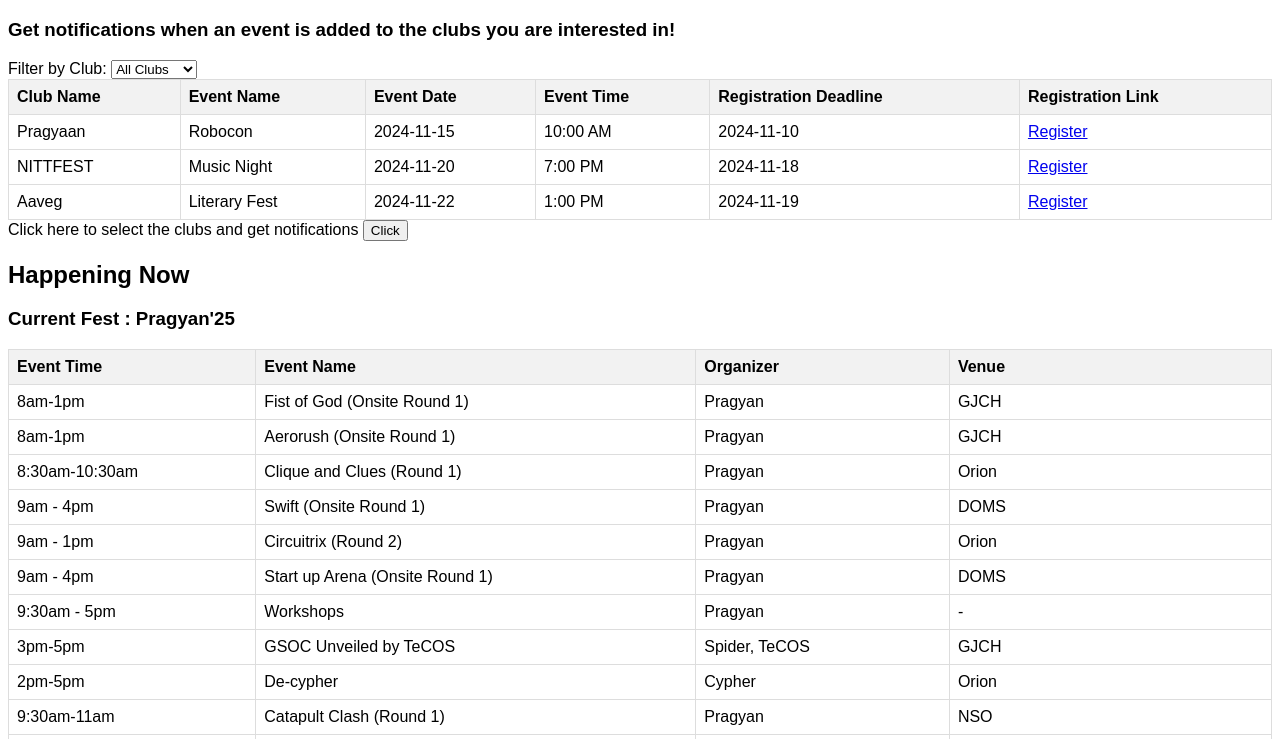
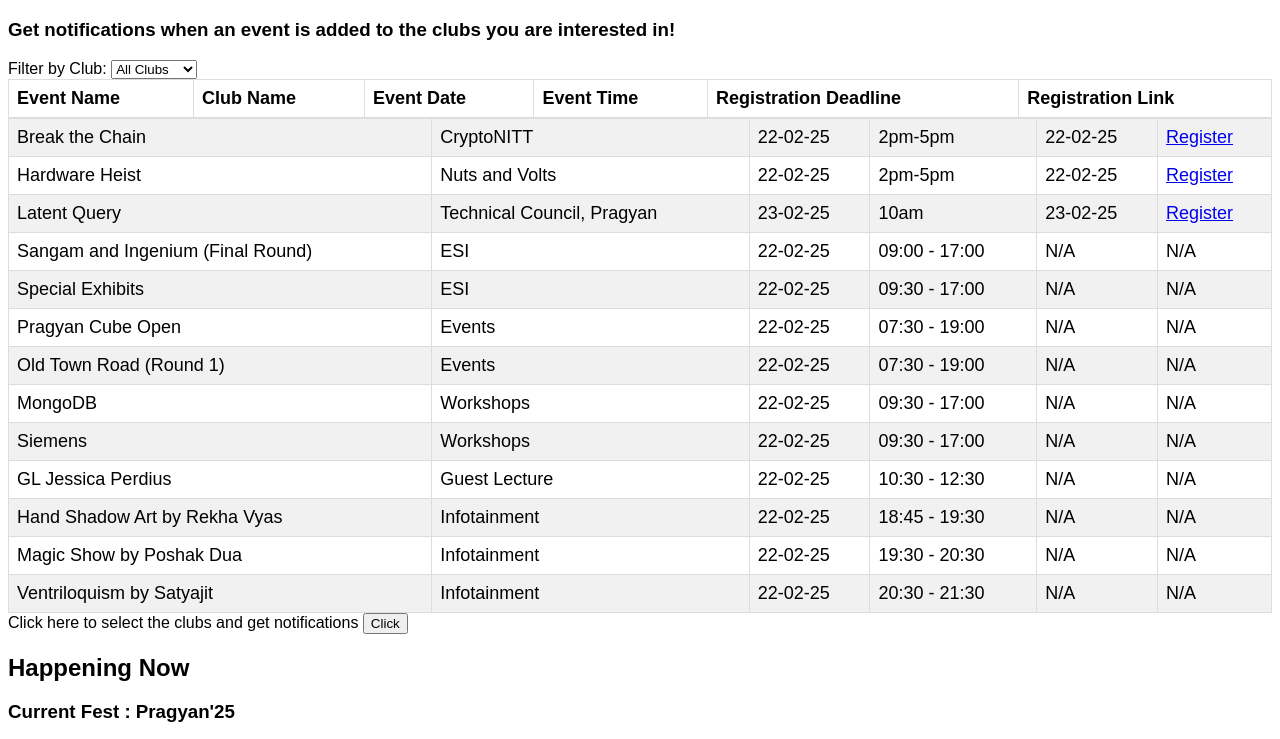
Before and after one commit to nmada-nitt/NMADA, a plain HTML site: page index.html in a window 1280 px wide. Shown: the part 61-800 px from the top of the page. Drawn offline with Linux system fonts and the light colour scheme.

Commit message:
Update index.html

```diff
--- a/index.html
+++ b/index.html
@@ -7,6 +7,7 @@
             font-family: sans-serif;
         }
         table {
+            font-size: 18px;
             border-collapse: collapse;
             width: 100%;
         }
@@ -16,36 +17,15 @@
             text-align: left;
         }
         th {
+            font-size: 18px
             background-color: #f2f2f2;
         }
     </style>
 </head>
 
-    <style>
-/*     .table-container {
-        width: 100%;
-        overflow-x: auto;
-    }
+</style>
 
-    table {
-        width: 100%;
-        border-collapse: collapse;
-    }
-
-    th, td {
-        padding: 8px;
-        text-align: left;
-        border: 1px solid #ddd;
-    }
-
-    @media (max-width: 600px) {
-        th, td {
-            font-size: 14px;
-            padding: 6px;
-        }
-    } */
-
-        /* Default table styling */
+<style>/* Default table styling */
     .table-container {
         width: 100%;
         overflow-x: auto;
@@ -93,7 +73,15 @@
             text-align: left;
         }
     }
+
+    tbody tr:nth-child(odd) {
+    background-color: #f1f1f1;
+}
+
     </style>
+
+
+
 
 <body>
 
@@ -112,100 +100,124 @@
     <table>
         <thead>
             <tr>
+                <th>Event Name</th>
                 <th>Club Name</th>
-                <th>Event Name</th>
                 <th>Event Date</th>
                 <th>Event Time</th>
                 <th>Registration Deadline</th>
                 <th>Registration Link</th>
             </tr>
         </thead>
-        <tbody id="eventList">
+        <tbody>
+            <table>
+                    <tr>
+                        <td>Break the Chain</td>
+                        <td>CryptoNITT</td>
+                        <td>22-02-25</td>
+                        <td>2pm-5pm</td>
+                        <td>22-02-25</td>
+                        <td><a href="https://docs.google.com/forms/d/e/1FAIpQLSeUYhMviHFQeElOLo8IHUvLmsCbJ9ujhwRw_TkTe-p6NItsIw/viewform">Register</a></td>
+                    </tr>
+                    <tr>
+                        <td>Hardware Heist</td>
+                        <td>Nuts and Volts</td>
+                        <td>22-02-25</td>
+                        <td>2pm-5pm</td>
+                        <td>22-02-25</td>
+                        <td><a href="https://docs.google.com/forms/d/e/1FAIpQLSfqUuqp2AnPaqoPfWnwPc4dgHUsCmDy3vMFmoay7v_rLeTVEA/viewform">Register</a></td>
+                    </tr>
+                    <tr>
+                        <td>Latent Query</td>
+                        <td>Technical Council, Pragyan</td>
+                        <td>23-02-25</td>
+                        <td>10am</td>
+                        <td>23-02-25</td>
+                        <td><a href="https://unstop.com/competitions/latent-query-pragyan25-national-institute-of-technology-nit-tiruchirappalli-1407043?lb=MFD36Tas&utm_medium=Share&utm_source=shortUrl">Register</a></td>
+                    </tr>
+                    <tr>
+                        <td>Sangam and Ingenium (Final Round)</td>
+                        <td>ESI</td>
+                        <td>22-02-25</td>
+                        <td>09:00 - 17:00</td>
+                        <td>N/A</td>
+                        <td>N/A</td>
+                    </tr>
+                    <tr>
+                        <td>Special Exhibits</td>
+                        <td>ESI</td>
+                        <td>22-02-25</td>
+                        <td>09:30 - 17:00</td>
+                        <td>N/A</td>
+                        <td>N/A</td>
+                    </tr>
+                    <tr>
+                        <td>Pragyan Cube Open</td>
+                        <td>Events</td>
+                        <td>22-02-25</td>
+                        <td>07:30 - 19:00</td>
+                        <td>N/A</td>
+                        <td>N/A</td>
+                    </tr>
+                    <tr>
+                        <td>Old Town Road (Round 1)</td>
+                        <td>Events</td>
+                        <td>22-02-25</td>
+                        <td>07:30 - 19:00</td>
+                        <td>N/A</td>
+                        <td>N/A</td>
+                    </tr>
+                    <tr>
+                        <td>MongoDB</td>
+                        <td>Workshops</td>
+                        <td>22-02-25</td>
+                        <td>09:30 - 17:00</td>
+                        <td>N/A</td>
+                        <td>N/A</td>
+                    </tr>
+                    <tr>
+                        <td>Siemens</td>
+                        <td>Workshops</td>
+                        <td>22-02-25</td>
+                        <td>09:30 - 17:00</td>
+                        <td>N/A</td>
+                        <td>N/A</td>
+                    </tr>
+                    <tr>
+                        <td> GL Jessica Perdius</td>
+                        <td>Guest Lecture</td>
+                        <td>22-02-25</td>
+                        <td>10:30 - 12:30</td>
+                        <td>N/A</td>
+                        <td>N/A</td>
+                    </tr>
+                    <tr>
+                        <td>Hand Shadow Art by Rekha Vyas</td>
+                        <td>Infotainment</td>
+                        <td>22-02-25</td>
+                        <td>18:45 - 19:30</td>
+                        <td>N/A</td>
+                        <td>N/A</td>
+                    </tr>
+                    <tr>
+                        <td>Magic Show by Poshak Dua</td>
+                        <td>Infotainment</td>
+                        <td>22-02-25</td>
+                        <td>19:30 - 20:30</td>
+                        <td>N/A</td>
+                        <td>N/A</td>
+                    </tr>
+                    <tr>
+                        <td>Ventriloquism by Satyajit</td>
+                        <td>Infotainment</td>
+                        <td>22-02-25</td>
+                        <td>20:30 - 21:30</td>
+                        <td>N/A</td>
+                        <td>N/A</td>
+                    </tr>
                 </tbody>
             </table>
+                </table>
 
-    <!-- <p>Interested Club: <input type="text" id="interestedClub" placeholder="Enter club name"></p>
-    <p>Email ID: <input type="tel" id="EmailID" placeholder="Enter Email"></p>
-    <button onclick="subscribeToClub()">Subscribe</button> -->
-
-    <!-- <form id="addEventForm" action="/add_event" method="post">
-        Club Name: <input type="text" name="club_name" required><br>
-        Event Name: <input type="text" name="event_name" required><br>
-        Event Date: <input type="date" name="event_date" required><br>
-        Event Time: <input type="time" name="event_time" required><br>
-        Registration Deadline: <input type="date" name="registration_deadline" required><br>
-        Registration Link: <input type="url" name="registration_link" required><br>
-        <input type="submit" value="Add Event">
-    </form> -->
-
-
-    <script>
-        // Event data (replace with actual data storage mechanism)
-        let events = [
-            { club: "Pragyaan", name: "Robocon", date: "2024-11-15", time: "10:00 AM", deadline: "2024-11-10", link: "https://pragyaan.org/robocon" },
-            { club: "NITTFEST", name: "Music Night", date: "2024-11-20", time: "7:00 PM", deadline: "2024-11-18", link: "https://nittfest.org/music" },
-            { club: "Aaveg", name: "Literary Fest", date: "2024-11-22", time: "1:00 PM", deadline: "2024-11-19", link: "https://aaveg.org/literary" },
-            // Add more events here
-        ];
-
-        // Function to sort events by registration deadline
-        function sortEventsByDeadline(events) {
-            return events.sort((a, b) => new Date(a.deadline) - new Date(b.deadline));
-        }
-
-        // Function to display events
-        function displayEvents(filteredEvents) {
-            const eventList = document.getElementById("eventList");
-            eventList.innerHTML = ""; // Clear existing events
-
-            filteredEvents.forEach(event => {
-                const row = document.createElement("tr");
-                row.innerHTML = `
-                    <td>${event.club}</td>
-                    <td>${event.name}</td>
-                    <td>${event.date}</td>
-                    <td>${event.time}</td>
-                    <td>${event.deadline}</td>
-                    <td><a href="${event.link}">Register</a></td>
-                `;
-                eventList.appendChild(row);
-            });
-        }
-
-        // Sort events initially
-        const sortedEvents = sortEventsByDeadline(events);
-
-        // Initial display
-        displayEvents(sortedEvents);
-
-        // Update display on filter change
-        document.getElementById("clubFilter").addEventListener("change", function() {
-            const selectedClub = this.value;
-            const filteredEvents = sortedEvents.filter(event => selectedClub === "all" || event.club === selectedClub);
-            displayEvents(filteredEvents);
-        });
-
-
-
-        // Function to subscribe to a club (replace with actual notification mechanism)
-        // function subscribeToClub() {
-        //     const interestedClub = document.getElementById("interestedClub").value.trim();
-        //     const phoneNumber = document.getElementById("phoneNumber").value.trim();
-
-        //     if (!interestedClub || !phoneNumber) {
-        //         alert("Please enter both interested club and phone number.");
-        //         return;
-        //     }
-
-        //     // Simulate subscription (replace with actual storage)
-        //     console.log(`Subscribed to club: ${interestedClub}, Phone number: ${phoneNumber}`);
-
-        //     // **Placeholder for actual notification logic**
-        //     // Send notification (e.g., SMS, email)
-
-        //     alert(`Successfully subscribed to ${interestedClub}!`);
-        // }
-    </script>
 
 Click here to select the clubs and get notifications <button onclick="window.location.href='https://forms.gle/mf1dbMMjwromp5fM8';">Click</button>
 
@@ -249,21 +261,7 @@
 <tr><td>9:30am - 5pm</td><td>Workshops</td><td>Pragyan</td><td>-</td></tr>
 <tr><td>3pm-5pm</td><td>GSOC Unveiled by TeCOS</td><td>Spider, TeCOS</td><td>GJCH</td></tr>
 <tr><td>2pm-5pm</td><td>De-cypher </td><td>Cypher</td><td>Orion</td></tr>
-<tr><td>9:30am-11am</td><td>Catapult Clash (Round 1)</td><td>Pragyan</td><td>NSO</td></tr>
-<tr><td>10:00 - 11:00</td><td>Echoes of Eternity (Round 1)</td><td>Pragyan</td><td>Orion</td></tr>
-<tr><td>12:30 - 13:00</td><td>FinTech-A-Thon Inauguration</td><td>Pragyan</td><td>Orion</td></tr>
-<tr><td>13:30 - 15:30</td><td>GL Dr. Velumani</td><td>Pragyan</td><td>A2 Hall</td></tr>
-<tr><td>14:00 - 18:00</td><td>Aerorush (Onsite Round 2)</td><td>Pragyan</td><td>GJCH</td></tr>
-<tr><td>14:00 - 18:00</td><td>Fist of God (Onsite Round 2)</td><td>Pragyan</td><td>Barn Informal Stage</td></tr>
-<tr><td>14:00 - 15:00</td><td>Roundem up (Round 1)</td><td>Events</td><td>Orion</td></tr>
-<tr><td>14:00 - 18:00</td><td>Friendly Feud</td><td>Events</td><td>Barn Informal Stage</td></tr>
-<tr><td>15:00 - 17:00</td><td>GSoC Session</td><td>Technical Council</td><td>GJCH Conference Hall</td></tr>
-<tr><td>15:00 - 16:00</td><td>Mystica (Round 1)</td><td>Events</td><td>Orion</td></tr>
-<tr><td>16:30 - 18:30</td><td>Alumni Panel</td><td>Alumni Panel</td><td>A2 Hall</td></tr>
-<tr><td>14:00 - 17:00</td><td>Cypher X Crypto</td><td>Technical Council</td><td>Orion</td></tr>
-<tr><td>18:45 - 19:20</td><td>Sand Art by Vivek Patil</td><td>Infotainment</td><td>Barn Hall</td></tr>
-<tr><td>19:20 - 19:40</td><td>Tron Dance</td><td>Infotainment</td><td>Barn Hall</td></tr>
-<tr><td>19:40 - 20:00</td><td>Light Art by Vivek Patil</td><td>Infotainment</td><td>Barn Hall</td></tr>
+<tr><td></td><td>Catapult Clash (Round 1)</td><td>Pragyan</td><td></td></tr>
     </table>
 
 
```
Lines whose indentation alone changed are shown as unchanged.
